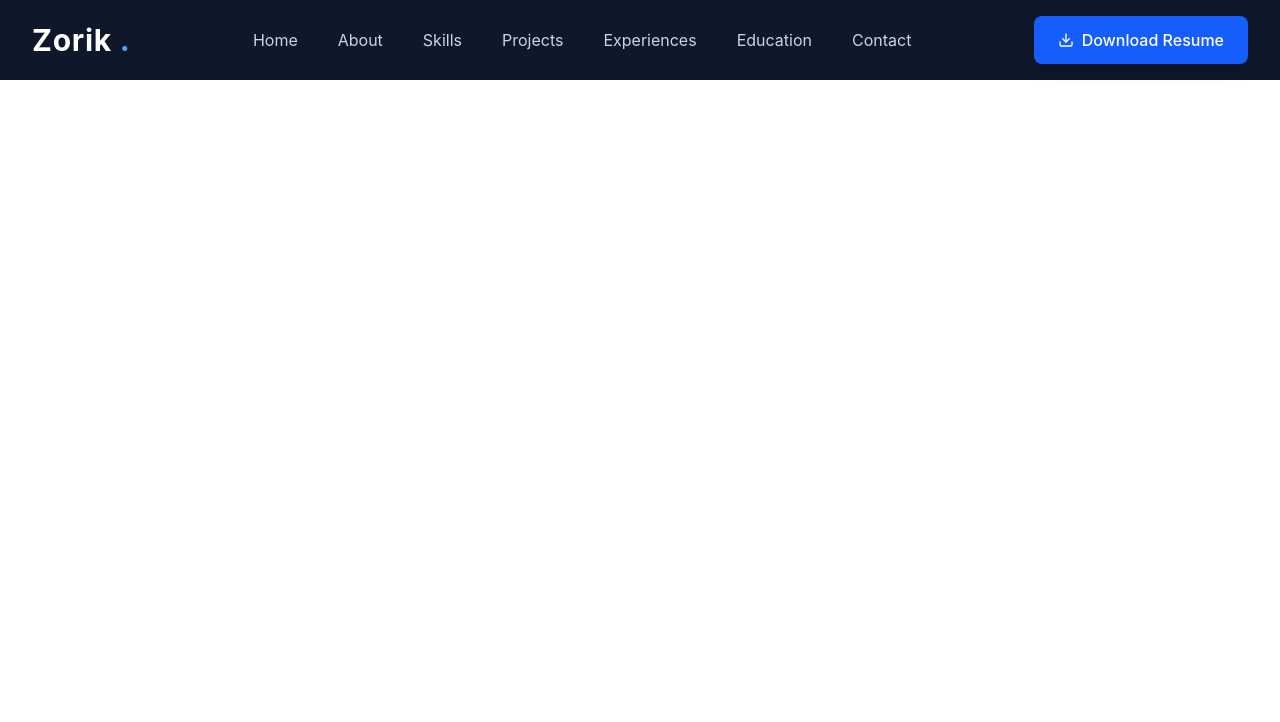
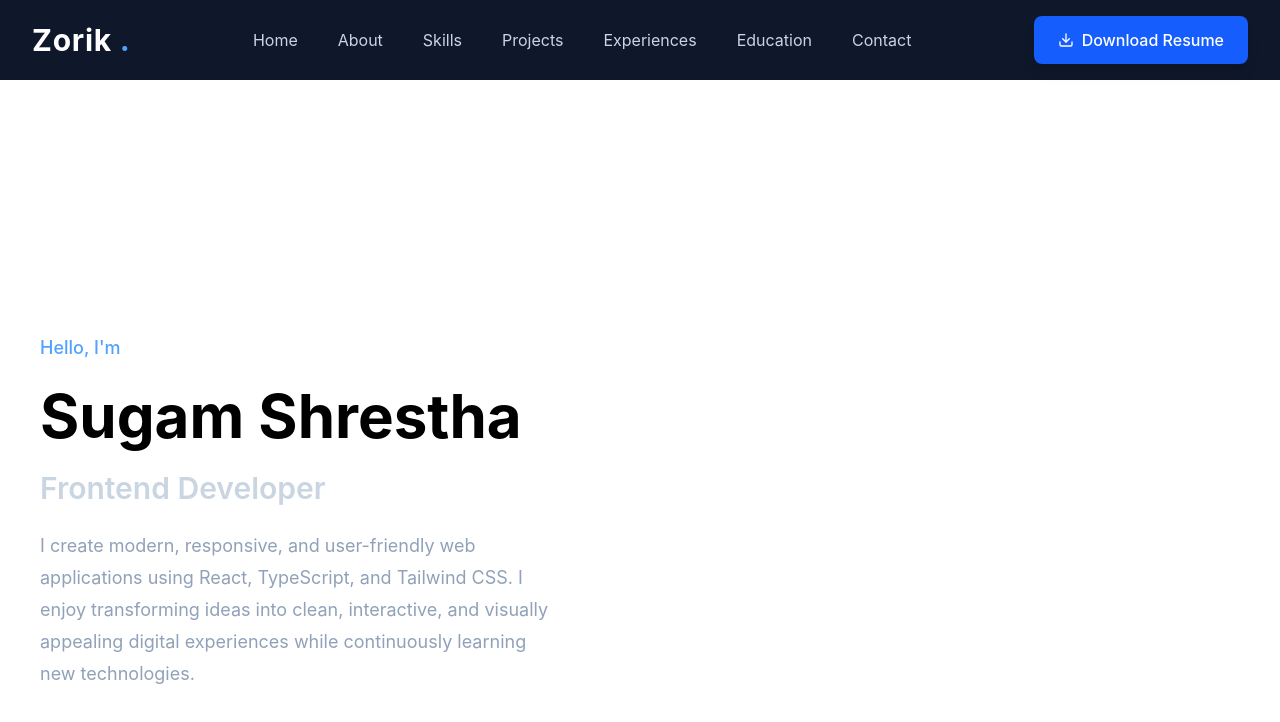
Before and after one commit to Sugam112stha/portfolio, a React app: page / in a window 1280 px wide. Shown: the top 722 px of the page. Built offline with nearby package versions, Linux system fonts and the light colour scheme; the HTML template or start-up script is replaced by a standard one.

Commit message:
left side

```diff
--- a/src/App.tsx
+++ b/src/App.tsx
@@ -1,9 +1,11 @@
 import Navbar from "./component/layouts/Navbar"
+import Hero from "./component/sections/Hero"
 
 function App() {
   return (
     <>
     <Navbar/>
+    <Hero/>
     </>
   )
 }
--- a/src/component/sections/Hero.tsx
+++ b/src/component/sections/Hero.tsx
@@ -0,0 +1,27 @@
+const Hero = () => {
+  return (
+    <section className="flex p-10 min-h-screen flex items-center">
+      <div className="max-w-7xl pt-16">
+        <div className="space-y-6">
+          <p className="text-lg text-blue-400 font-medium"> Hello, I'm</p>
+
+          <h1 className="text-6xl font-bold">Sugam Shrestha</h1>
+
+          <h2 className="text-3xl font-semibold text-slate-300">
+            Frontend Developer
+          </h2>
+
+          <p className="max-w-lg text-lg leading-8 text-slate-400">
+            I create modern, responsive, and user-friendly web applications
+            using React, TypeScript, and Tailwind CSS. I enjoy transforming
+            ideas into clean, interactive, and visually appealing digital
+            experiences while continuously learning new technologies.
+          </p>
+        </div>
+
+      </div>
+    </section>
+  );
+};
+
+export default Hero;
```
